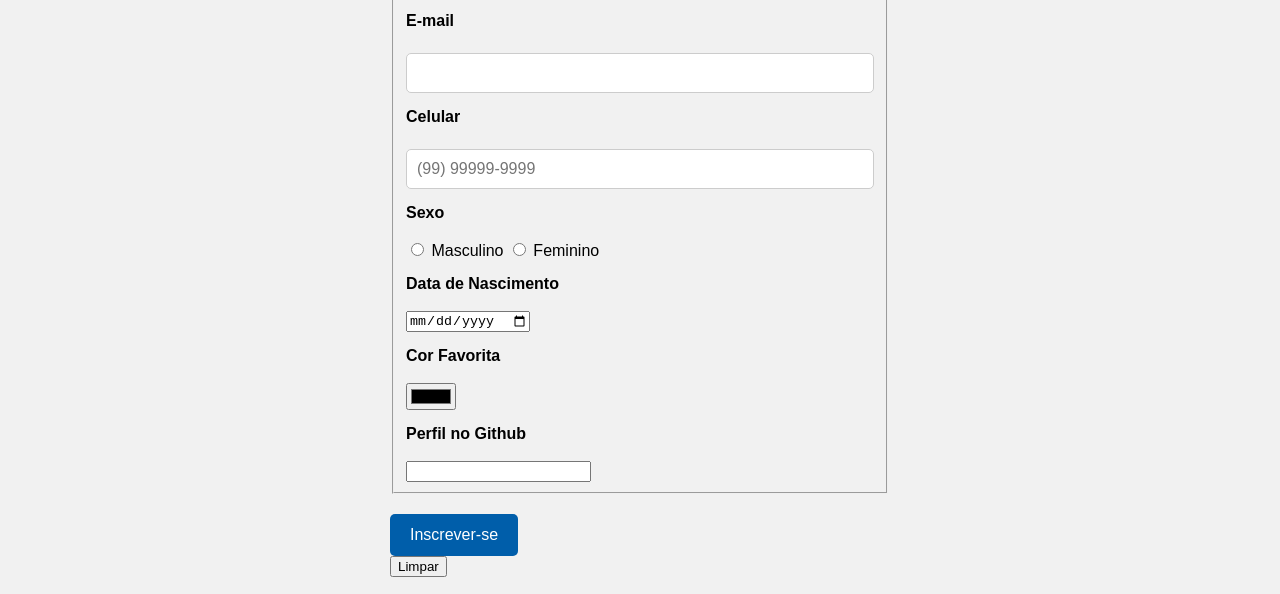
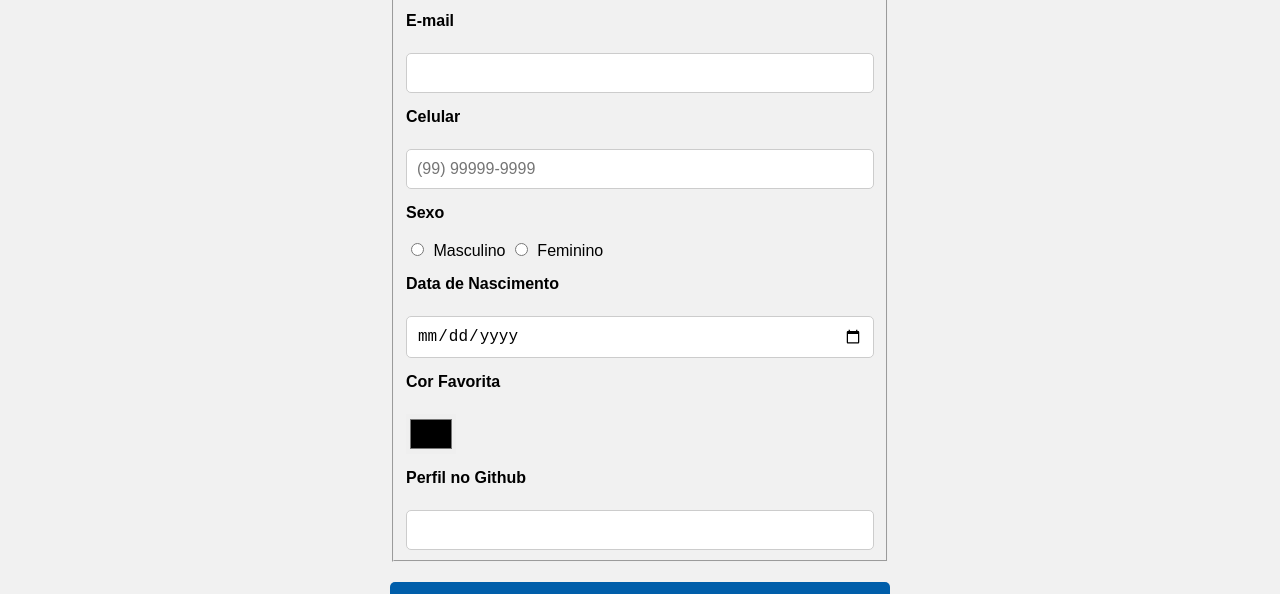
Before and after one commit to DeboraBee/dwba4-semana-06-PT3032167, a plain HTML site: page eventos.html in a window 1280 px wide. Shown: the part 735-1329 px from the top of the page. Drawn offline with Linux system fonts and the light colour scheme.

Commit message:
Update style.css

```diff
--- a/style.css
+++ b/style.css
@@ -136,6 +136,62 @@ form label {
 form input[type="text"],
 form input[type="email"],
 form input[type="tel"],
+form input[type="url"],
+form input[type="date"],
+form select {
+  width: 100%;
+  padding: 10px;
+  margin-top: 5px;
+  border: 1px solid #ccc;
+  border-radius: 5px;
+  font-size: 1rem;
+  box-sizing: border-box;
+}
+
+form input[type="color"] {
+  margin-top: 5px;
+  height: 40px;
+  border: none;
+}
+
+form input[type="radio"] {
+  margin-right: 5px;
+}
+
+form input[type="submit"],
+form input[type="reset"] {
+  margin-top: 20px;
+  width: 100%;
+  background-color: #4CAF50;
+  color: white;
+  padding: 12px;
+  border: none;
+  border-radius: 5px;
+  cursor: pointer;
+  font-size: 1rem;
+}
+
+form input[type="submit"]:hover,
+form input[type="reset"]:hover {
+  background-color: #388e3c;
+}
+
+form {
+  max-width: 500px;
+  margin: 0 auto;
+  padding: 20px;
+  font-family: Arial, sans-serif;
+}
+
+form label {
+  display: block;
+  margin-top: 15px;
+  font-weight: bold;
+}
+
+form input[type="text"],
+form input[type="email"],
+form input[type="tel"],
 form select,
 form textarea {
   width: 100%;
```
